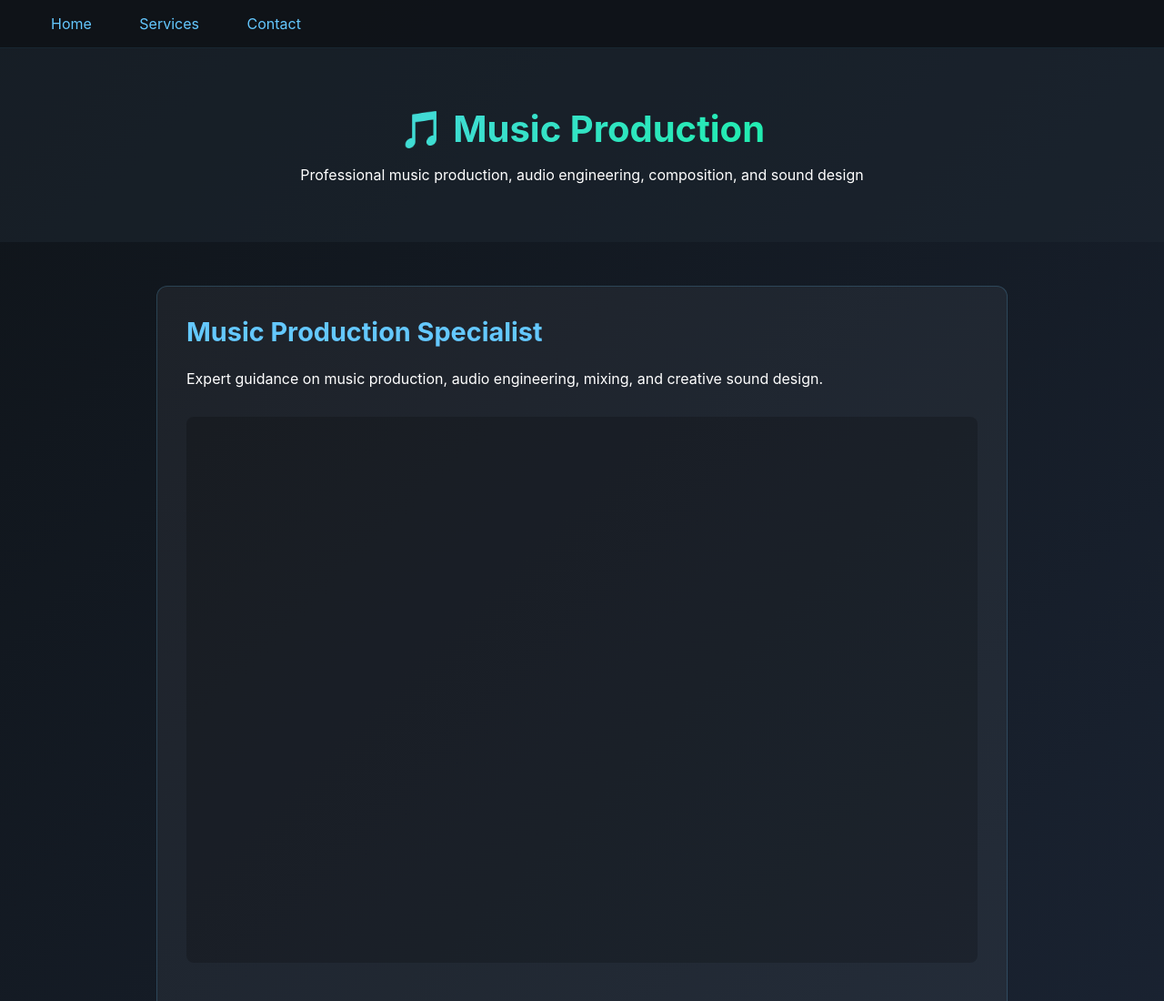
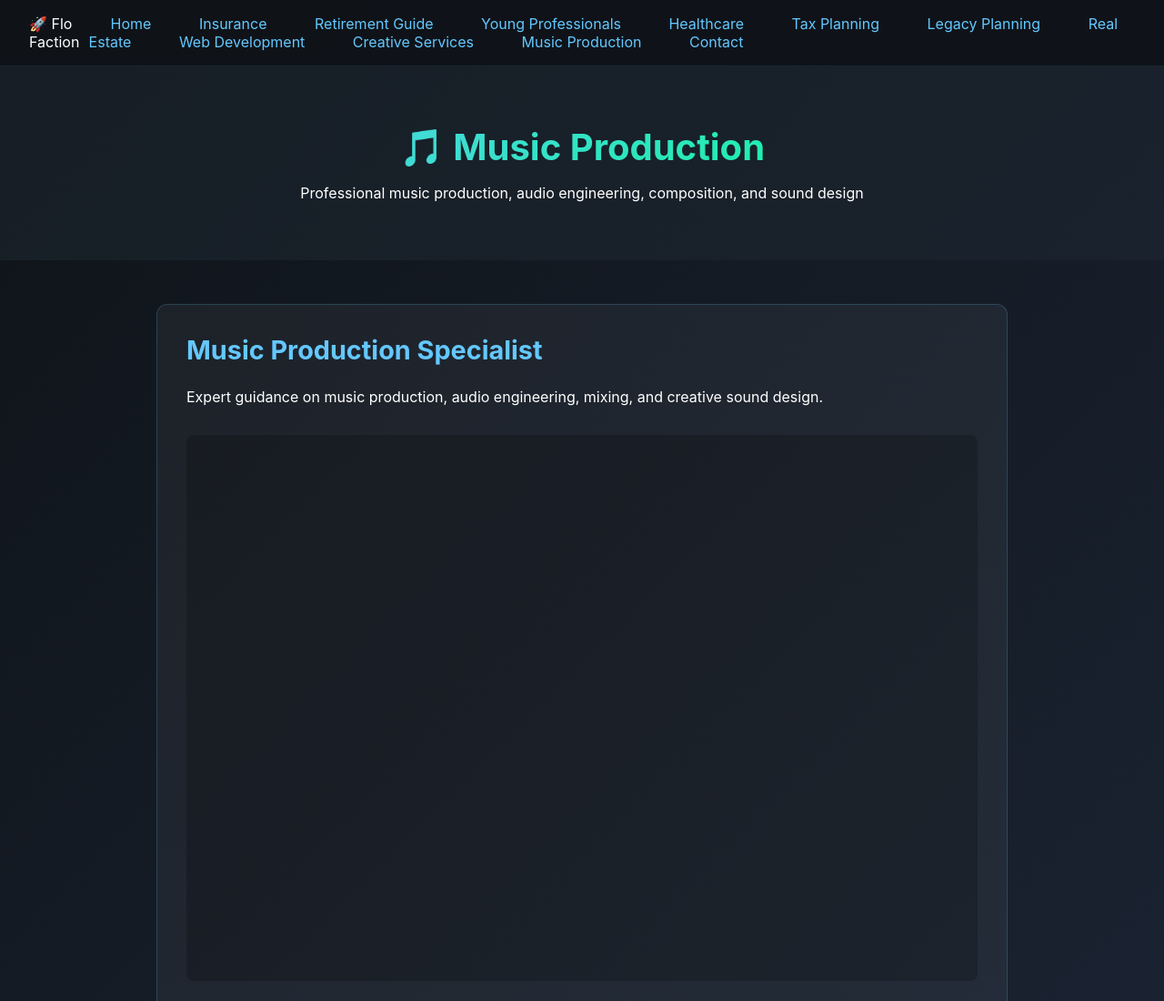
Before and after one commit to Flofactionllc/flofaction-website, a website: page public/music.html in a window 1280 px wide. Shown: the top 1100 px of the page at 91% size. Drawn offline with Linux system fonts and the light colour scheme.

Commit message:
Update navigation links in music.html

```diff
--- a/public/music.html
+++ b/public/music.html
@@ -20,13 +20,22 @@
 </head>
 <body>
     <nav>
-        <div>
-            <a href="/">Home</a>
-            <a href="/#services">Services</a>
-            <a href="/#contact">Contact</a>
+        <div class="logo">🚀 Flo Faction</div>
+        <div class="nav-links">
+            <a href="/index.html">Home</a>
+            <a href="/insurance.html">Insurance</a>
+            <a href="/retirement-guide.html">Retirement Guide</a>
+            <a href="/young-professionals-guide.html">Young Professionals</a>
+            <a href="/healthcare.html">Healthcare</a>
+            <a href="/tax.html">Tax Planning</a>
+            <a href="/legacy.html">Legacy Planning</a>
+            <a href="/real-estate.html">Real Estate</a>
+            <a href="/web-development.html">Web Development</a>
+            <a href="/creative-services.html">Creative Services</a>
+            <a href="/music.html" class="active">Music Production</a>
+            <a href="/contact.html">Contact</a>
         </div>
-    </nav>
-    <div class="header">
+    </nav>    <div class="header">
         <h1>🎵 Music Production</h1>
         <p>Professional music production, audio engineering, composition, and sound design</p>
     </div>
```
